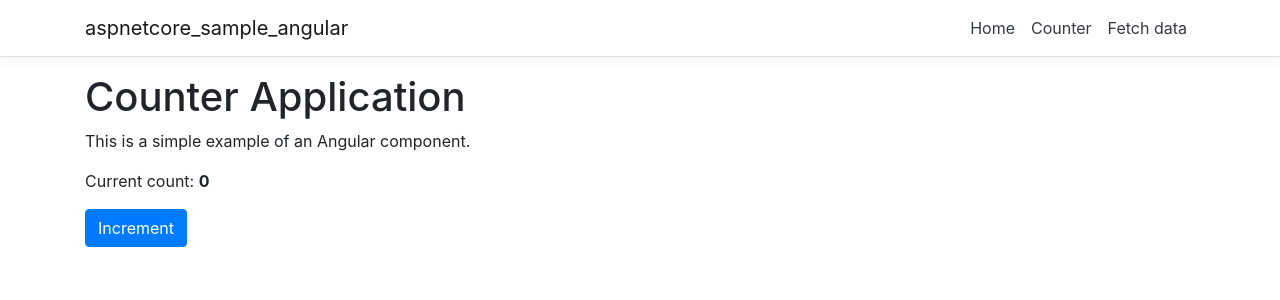
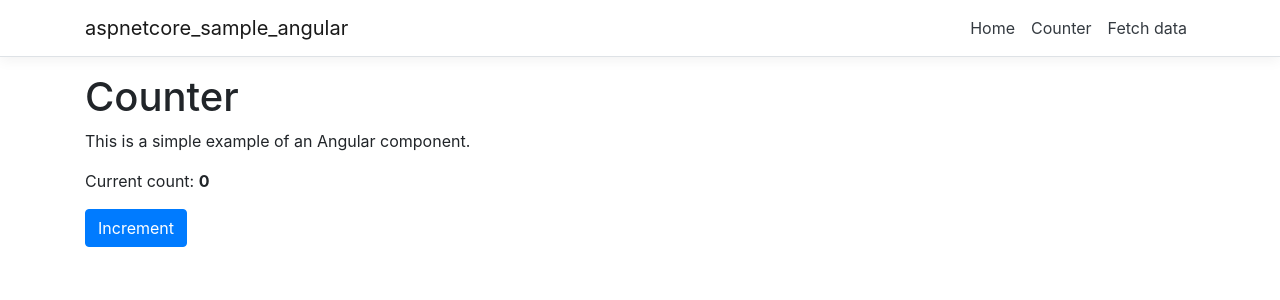
Before and after one commit to myselfshiva/aspnetcore-SPA, an Angular app in the folder ClientApp/: page /counter in a window 1280 px wide. Shown: the top 300 px of the page. Built offline with nearby package versions, Linux system fonts and the light colour scheme.

Commit message:
Update counter.component.html

```diff
--- a/ClientApp/src/app/counter/counter.component.html
+++ b/ClientApp/src/app/counter/counter.component.html
@@ -1,4 +1,4 @@
-<h1>Counter Application</h1>
+<h1>Counter</h1>
 
 <p>This is a simple example of an Angular component.</p>
 
```
